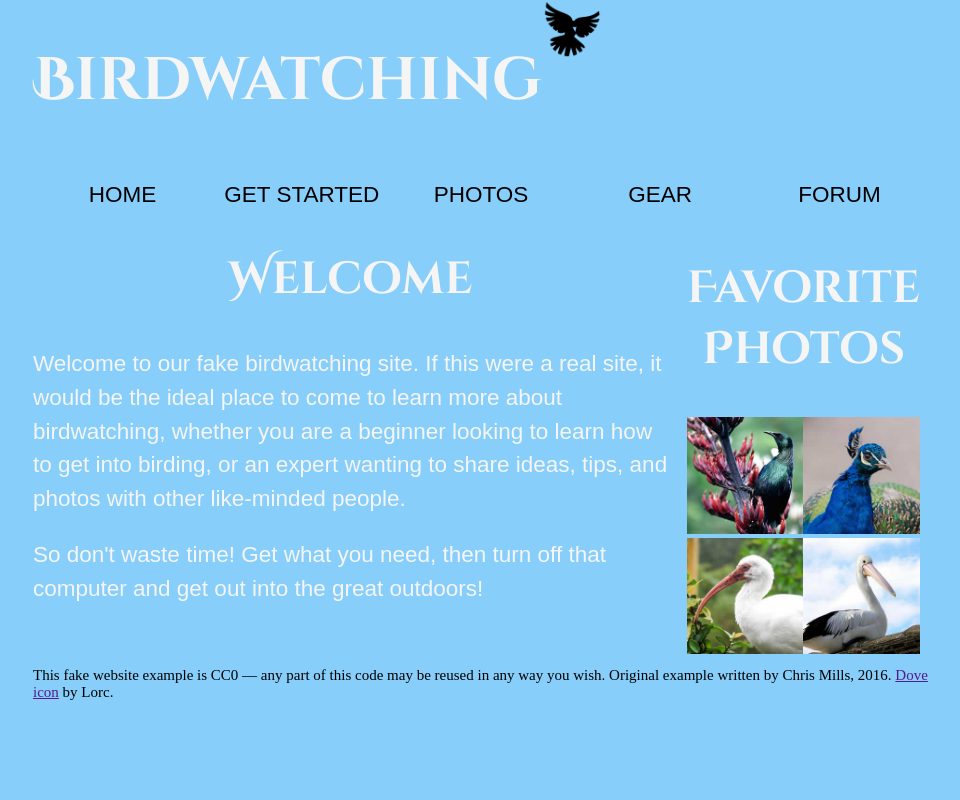
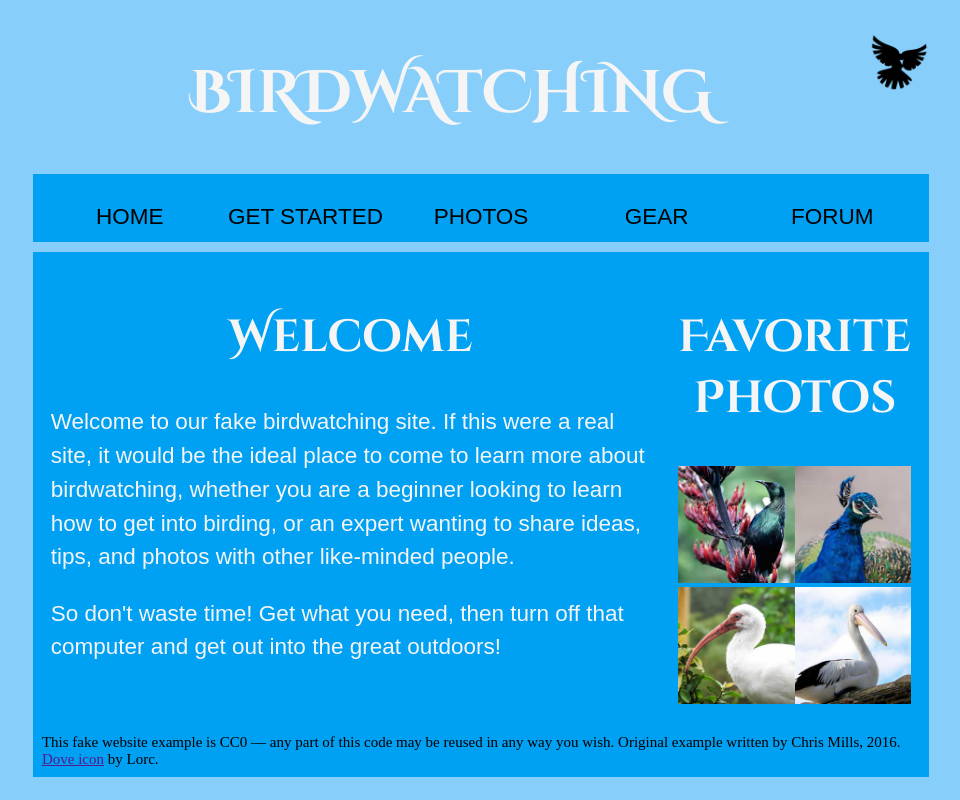
Before and after one commit to dcscode/bird-watching, a plain HTML site: page index.html in a window 1280 px wide. Shown: the whole page, without its empty margins (159-1119 px from the left). Drawn offline with Linux system fonts and the light colour scheme.

Commit message:
add color, work on visual layout

```diff
--- a/styles.css
+++ b/styles.css
@@ -12,6 +12,12 @@ body {
     width: 70%;
     min-width: 800px;
     margin: 0 auto;
+    padding: 1%;
+}
+
+main, nav, article, aside, footer {
+    background-color: #00A0F3;
+    padding: 1%;
 }
 
 h1, h2 {
@@ -29,6 +35,8 @@ p, li {
 h1 {
     font-size: 4rem;
     text-align: center;
+    flex: 5;
+    text-transform: uppercase;
 
 }
 
@@ -40,11 +48,13 @@ h2 {
 header {
     display: flex;
     flex-flow: row wrap;
+    margin-bottom: 10px;
 }
 
 header img {
     display: block;
     height: 60px;
+    padding-top: 20.15px;
 }
 
 nav {
```
